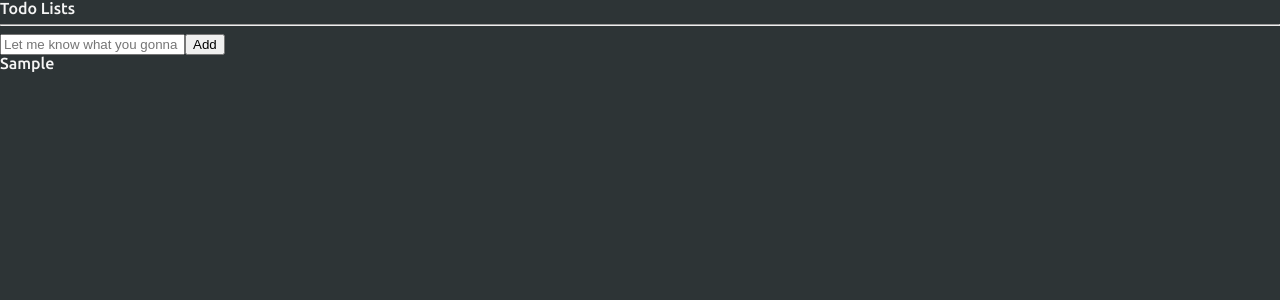
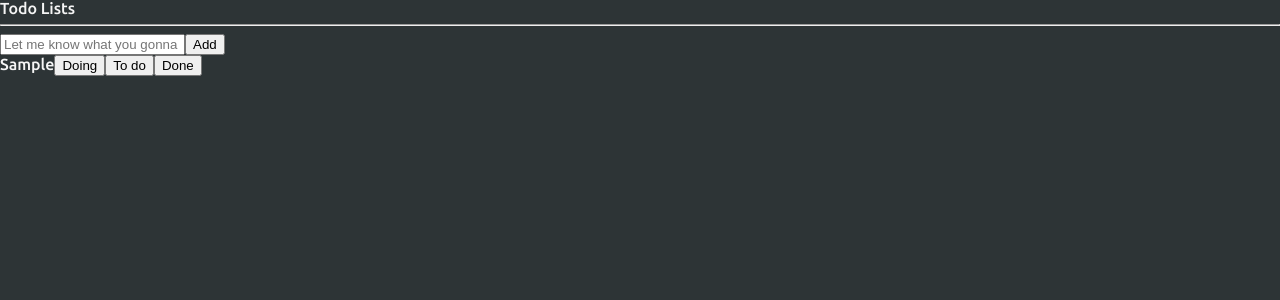
Before and after one commit to jh0152park/ReactJS_Todo, a React (Create React App) app in the folder todolist/: page / in a window 1280 px wide. Both pictures are taken after typing "Sample" into the empty fields and a click on the button "Add". Shown: the top 300 px of the page. Built offline with nearby package versions, Linux system fonts and the light colour scheme.

Commit message:
seperate code

```diff
--- /dev/null
+++ b/todolist/src/atoms.tsx
@@ -0,0 +1,12 @@
+import { atom } from "recoil";
+
+export interface ITodo {
+    text: string;
+    id: number;
+    category: "TO_DO" | "DOING" | "DONE";
+}
+
+export const todoState = atom<ITodo[]>({
+    key: "todo",
+    default: [],
+});
--- /dev/null
+++ b/todolist/src/components/CreateTodo.tsx
@@ -0,0 +1,38 @@
+import { useForm } from "react-hook-form";
+import { useSetRecoilState } from "recoil";
+import { todoState } from "../atoms";
+
+interface IForm {
+    todo: string;
+}
+
+function CreateTodo() {
+    const { register, handleSubmit, setValue } = useForm<IForm>();
+    const setTodoList = useSetRecoilState(todoState);
+
+    const onSubmit = (data: IForm) => {
+        setValue("todo", "");
+        setTodoList((prev) => [
+            {
+                text: data.todo,
+                category: "TO_DO",
+                id: Date.now(),
+            },
+            ...prev,
+        ]);
+    };
+
+    return (
+        <form onSubmit={handleSubmit(onSubmit)}>
+            <input
+                {...register("todo", {
+                    required: "Please, let me know what you gonna do!",
+                })}
+                placeholder="Let me know what you gonna do."
+            ></input>
+            <button>Add</button>
+        </form>
+    );
+}
+
+export default CreateTodo;
--- /dev/null
+++ b/todolist/src/components/Todo.tsx
@@ -0,0 +1,14 @@
+import { ITodo } from "../atoms";
+
+function Todo({ text }: ITodo) {
+    return (
+        <li>
+            <span>{text}</span>
+            <button>Doing</button>
+            <button>To do</button>
+            <button>Done</button>
+        </li>
+    );
+}
+
+export default Todo;
--- a/todolist/src/components/TodoList.tsx
+++ b/todolist/src/components/TodoList.tsx
@@ -1,60 +1,21 @@
-import { useForm } from "react-hook-form";
-import {
-    atom,
-    useRecoilState,
-    useRecoilValue,
-    useSetRecoilState,
-} from "recoil";
-
-interface IForm {
-    todo: string;
-}
-
-interface ITodo {
-    text: string;
-    id: number;
-    category: "TO_DO" | "DOING" | "DONE";
-}
-
-const todoState = atom<ITodo[]>({
-    key: "todo",
-    default: [],
-});
+import { useRecoilValue } from "recoil";
+import { todoState } from "../atoms";
+import CreateTodo from "./CreateTodo";
+import Todo from "./Todo";
 
 function TodoList() {
     // const todoList = useRecoilValue(todoState);
     // const setTodoList = useSetRecoilState(todoState);
-    const [todoList, setTodoList] = useRecoilState(todoState);
-    const { register, handleSubmit, setValue } = useForm<IForm>();
-
-    const onSubmit = (data: IForm) => {
-        setValue("todo", "");
-        setTodoList((prev) => [
-            {
-                text: data.todo,
-                category: "TO_DO",
-                id: Date.now(),
-            },
-            ...prev,
-        ]);
-    };
+    const todoList = useRecoilValue(todoState);
 
     return (
         <div>
             <h1>Todo Lists</h1>
             <hr></hr>
-            <form onSubmit={handleSubmit(onSubmit)}>
-                <input
-                    {...register("todo", {
-                        required: "Please, let me know what you gonna do!",
-                    })}
-                    placeholder="Let me know what you gonna do."
-                ></input>
-                <button>Add</button>
-            </form>
+            <CreateTodo></CreateTodo>
             <ul>
                 {todoList.map((item) => (
-                    <li key={item.id}>{item.text}</li>
+                    <Todo key={item.id} {...item}></Todo>
                 ))}
             </ul>
         </div>
```
